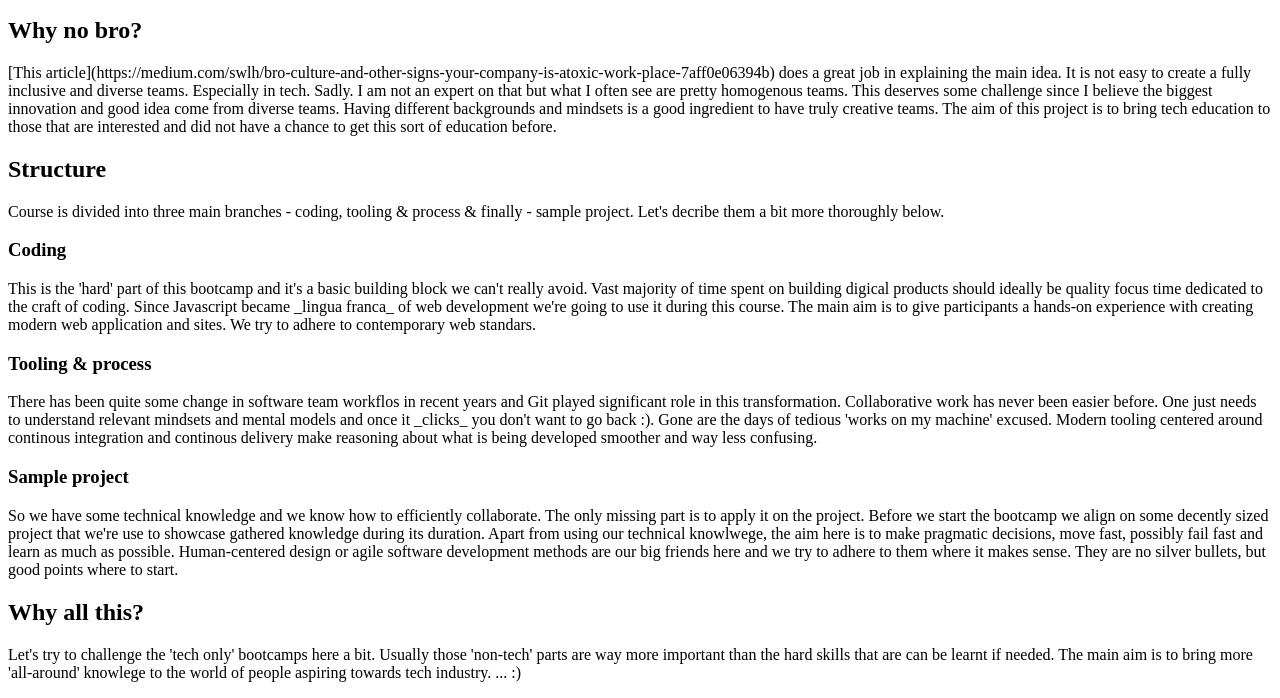
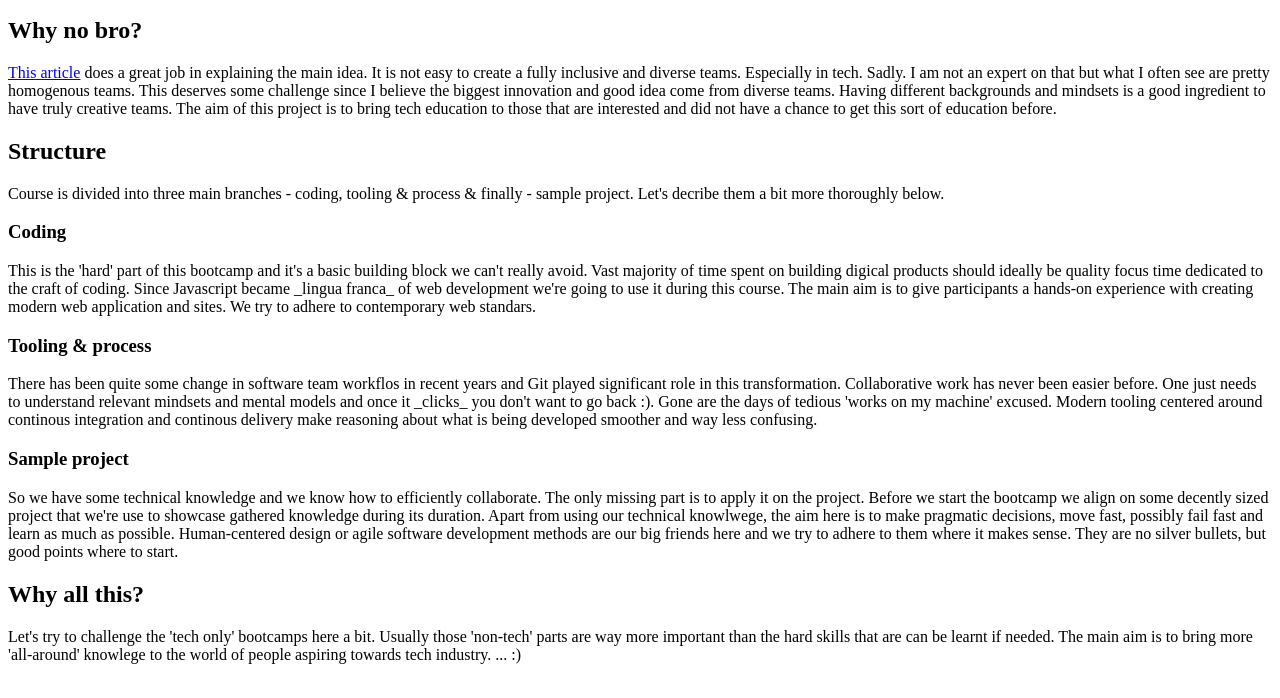
Before and after one commit to erikvanek/no-bro-camp, an Eleventy site: page index.html in a window 1280 px wide. Shown: the part 137-835 px from the top of the page. Built offline with nearby package versions, Linux system fonts and the light colour scheme; Eleventy itself is replaced by a stand-in of ours; files that its build step writes are made by us from their sources.

Commit message:
fix link

```diff
--- a/index.html
+++ b/index.html
@@ -19,8 +19,10 @@
 
     <h2>Why no bro?</h2>
     <p>
-      [This
-      article](https://medium.com/swlh/bro-culture-and-other-signs-your-company-is-atoxic-work-place-7aff0e06394b)
+      <a
+        href="https://medium.com/swlh/bro-culture-and-other-signs-your-company-is-atoxic-work-place-7aff0e06394b"
+        >This article</a
+      >
       does a great job in explaining the main idea. It is not easy to create a
       fully inclusive and diverse teams. Especially in tech. Sadly. I am not an
       expert on that but what I often see are pretty homogenous teams. This
```
